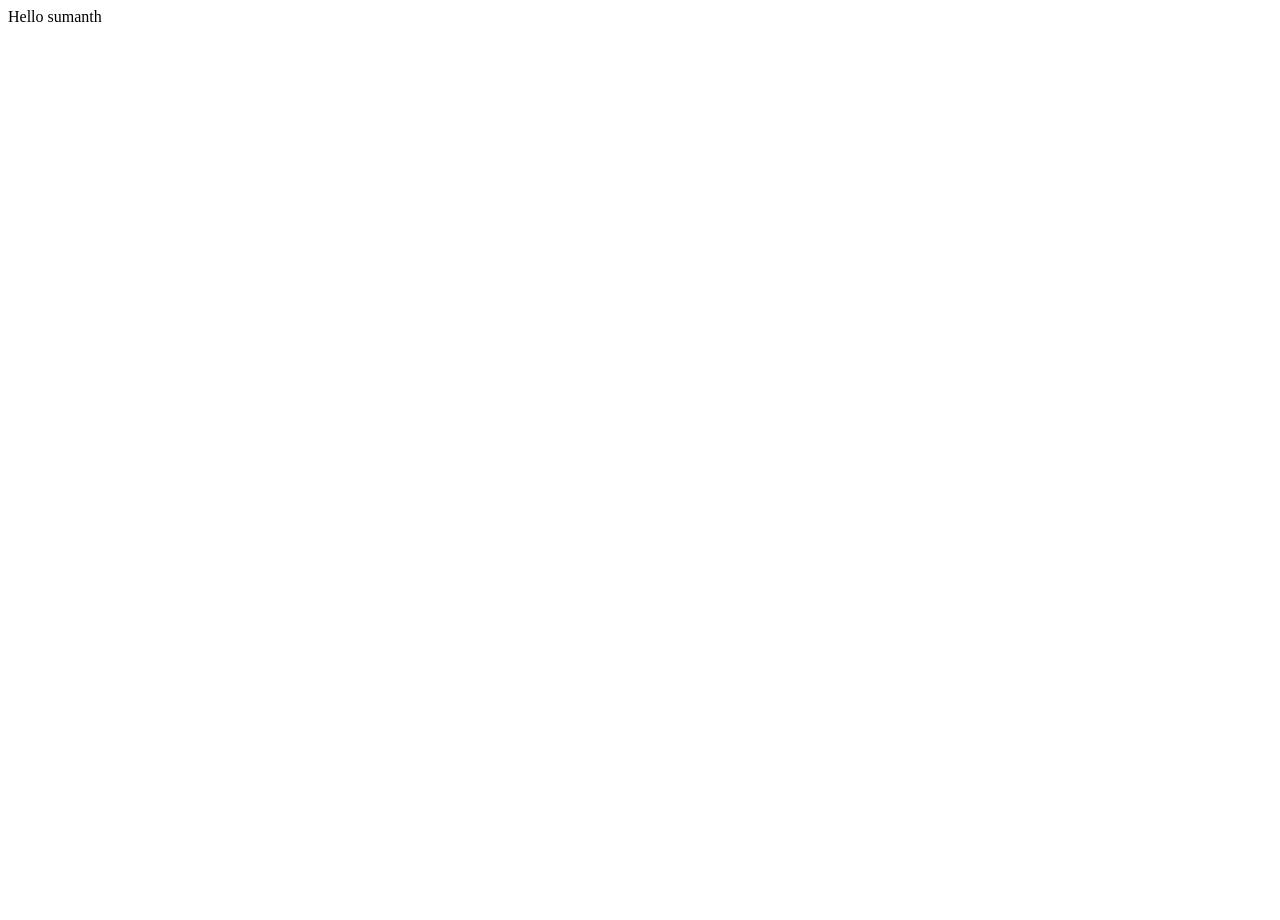
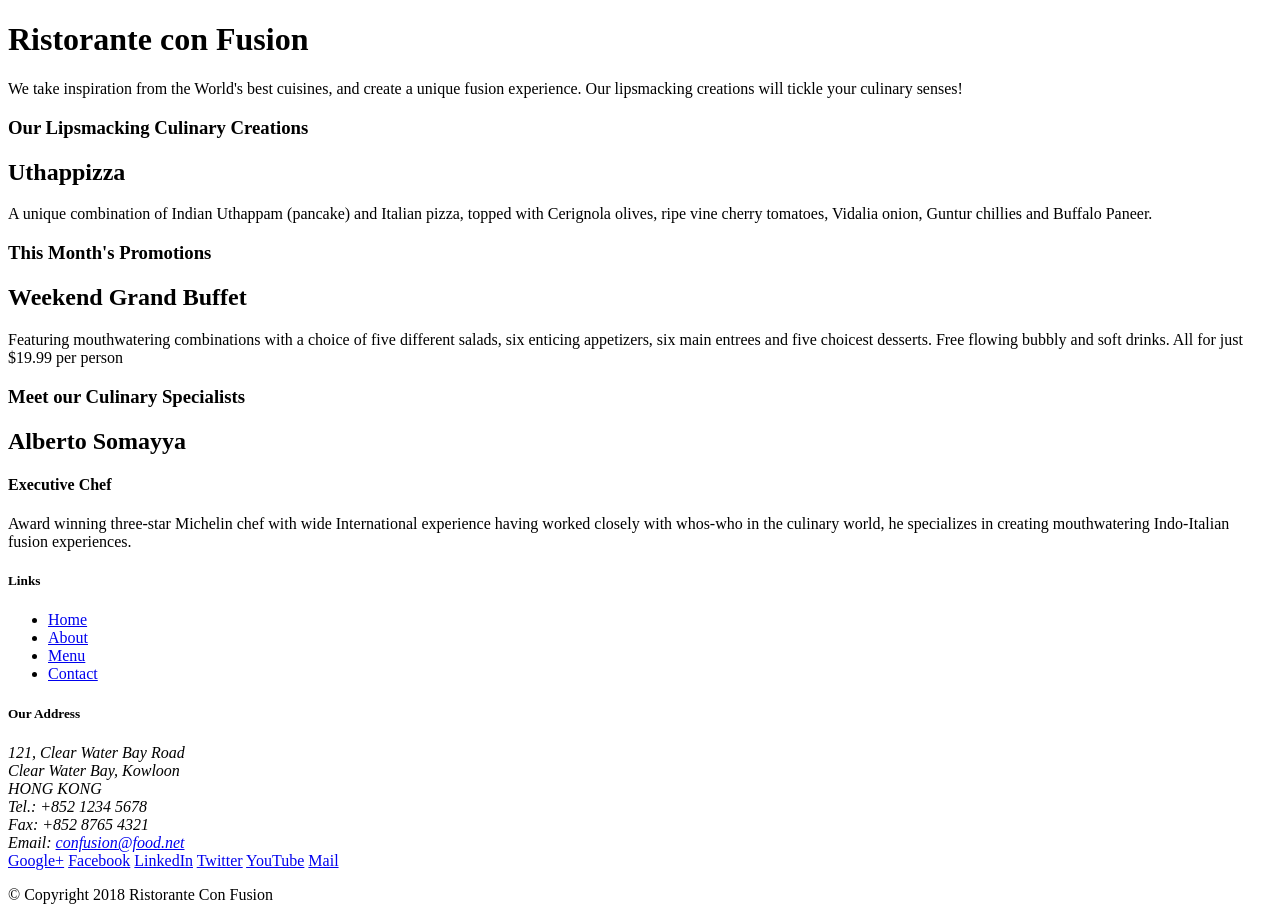
Before and after one commit to sumanth-kasha/bootstrap, a website: page index.html in a window 1280 px wide. Before the commit the page ends 800 px from the top, so only its background shows below. Drawn offline with Linux system fonts and the light colour scheme.

Commit message:
updated project

```diff
--- a/index.html
+++ b/index.html
@@ -1,12 +1,101 @@
 <!DOCTYPE html>
 <html lang="en">
+
 <head>
-    <meta charset="UTF-8">
-    <meta http-equiv="X-UA-Compatible" content="IE=edge">
-    <meta name="viewport" content="width=device-width, initial-scale=1.0">
-    <title>Learning Bootstrap</title>
+    <title>Ristorante Con Fusion</title>
 </head>
+
 <body>
-    Hello sumanth
+
+    <header>
+        <div>
+            <div>
+                <div>
+                    <h1>Ristorante con Fusion</h1>
+                    <p>We take inspiration from the World's best cuisines, and create a unique fusion experience. Our lipsmacking creations will tickle your culinary senses!</p>
+                </div>
+                <div>
+                </div>
+            </div>
+        </div>
+    </header>
+
+    <div>
+        <div>
+            <div>
+                <h3>Our Lipsmacking Culinary Creations</h3>
+            </div>
+            <div>
+                <h2>Uthappizza</h2>
+                <p>A unique combination of Indian Uthappam (pancake) and Italian pizza, topped with Cerignola olives, ripe vine cherry tomatoes, Vidalia onion, Guntur chillies and Buffalo Paneer.</p>
+            </div>
+        </div>
+
+
+        <div>
+            <div>
+                <h3>This Month's Promotions</h3>
+            </div>
+            <div>
+                <h2>Weekend Grand Buffet</h2>
+                <p>Featuring mouthwatering combinations with a choice of five different salads, six enticing appetizers, six main entrees and five choicest desserts. Free flowing bubbly and soft drinks. All for just $19.99 per person </p>
+            </div>
+        </div>
+
+        <div>
+            <div>
+                <h3>Meet our Culinary Specialists</h3>
+            </div>
+            <div>
+                <h2>Alberto Somayya</h2>
+                <h4>Executive Chef</h4>
+                <p>Award winning three-star Michelin chef with wide International experience having worked closely with whos-who in the culinary world, he specializes in creating mouthwatering Indo-Italian fusion experiences. </p>
+            </div>
+        </div>
+    </div>
+
+    <footer>
+        <div>
+            <div>
+                <div>
+                    <h5>Links</h5>
+                    <ul>
+                        <li><a href="#">Home</a></li>
+                        <li><a href="#">About</a></li>
+                        <li><a href="#">Menu</a></li>
+                        <li><a href="#">Contact</a></li>
+                    </ul>
+                </div>
+                <div>
+                    <h5>Our Address</h5>
+                    <address>
+		              121, Clear Water Bay Road<br>
+		              Clear Water Bay, Kowloon<br>
+		              HONG KONG<br>
+		              Tel.: +852 1234 5678<br>
+		              Fax: +852 8765 4321<br>
+		              Email: <a href="mailto:confusion@food.net">confusion@food.net</a>
+		           </address>
+                </div>
+                <div>
+                    <div>
+                        <a href="http://google.com/+">Google+</a>
+                        <a href="http://www.facebook.com/profile.php?id=">Facebook</a>
+                        <a href="http://www.linkedin.com/in/">LinkedIn</a>
+                        <a href="http://twitter.com/">Twitter</a>
+                        <a href="http://youtube.com/">YouTube</a>
+                        <a href="mailto:">Mail</a>
+                    </div>
+                </div>
+           </div>
+           <div>
+                <div>
+                    <p>© Copyright 2018 Ristorante Con Fusion</p>
+                </div>
+           </div>
+        </div>
+    </footer>
+
 </body>
+
 </html>
```
Also changed, not shown: package.json (+3 -11 lines), 2 other files.
